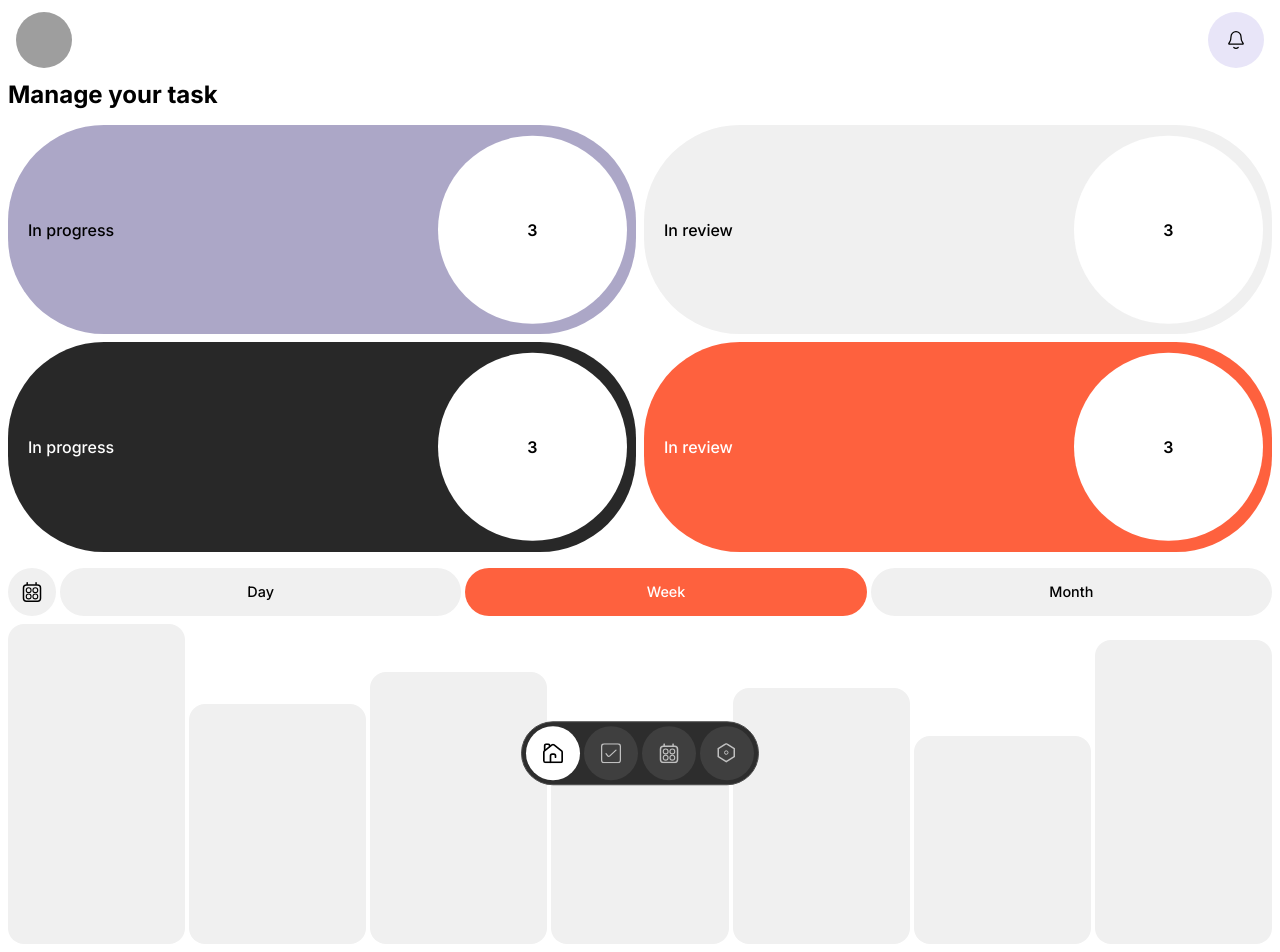
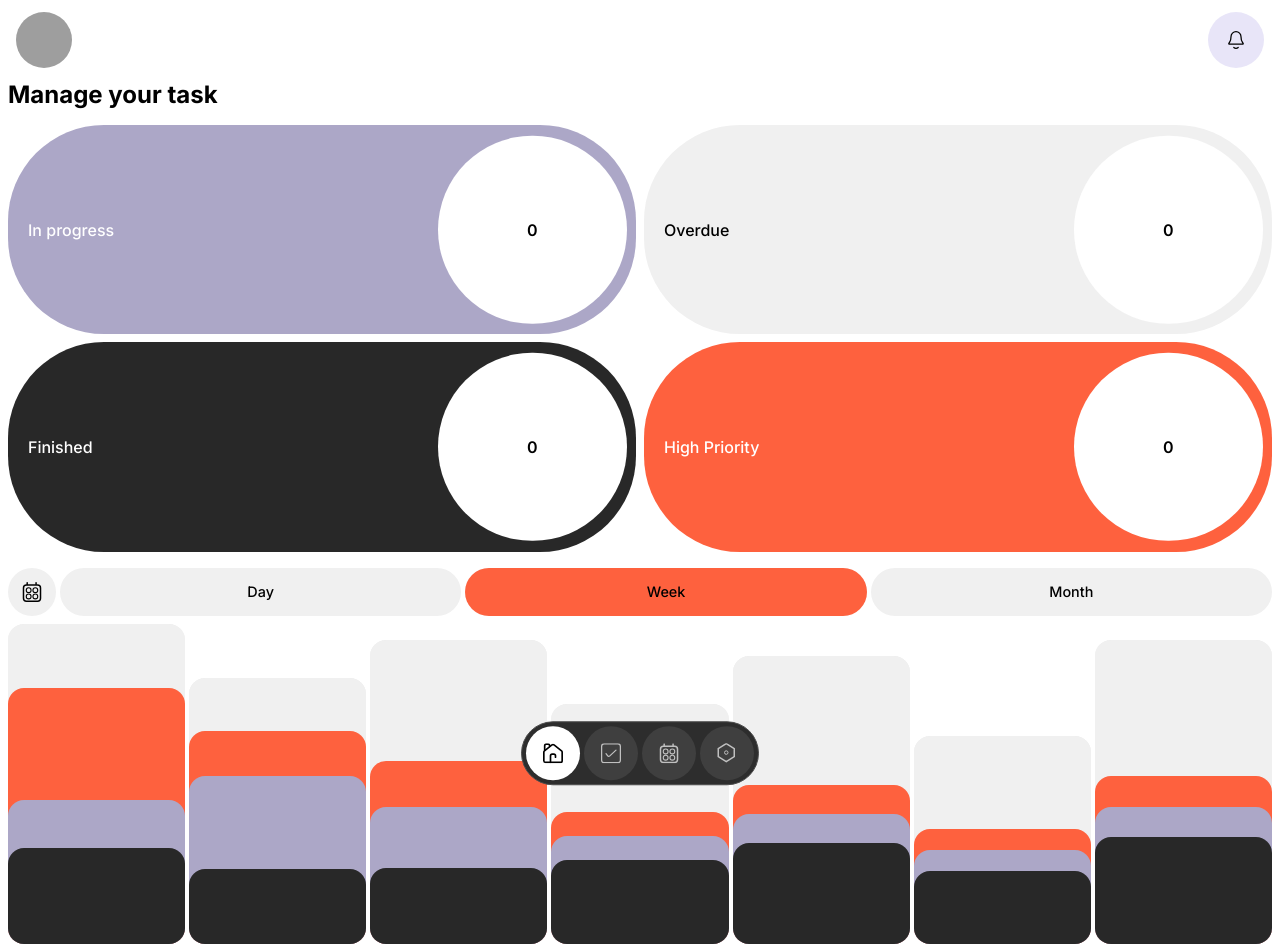
Before and after one commit to Ritiks26/tasky, a React (Vite) app: page / in a window 1280 px wide. Shown: the top 952 px of the page. Built offline with nearby package versions, Linux system fonts and the light colour scheme; no server answers; sample sign-in values are in the browser's storage; grey boxes are pictures that could not be loaded; a web font is replaced by a local one.

Commit message:
feat: make home task card interactive and add colors to bars

```diff
--- a/index.html
+++ b/index.html
@@ -11,6 +11,7 @@
   </head>
   <body>
     <div id="root"></div>
+
     <script type="module" src="/src/main.jsx"></script>
   </body>
 </html>
--- a/src/App.jsx
+++ b/src/App.jsx
@@ -98,7 +98,7 @@ function App() {
               path="/"
               element={
                 <ProtectedRoute>
-                  <Home />
+                  <Home todos={todos} />
                 </ProtectedRoute>
               }
             />
--- a/src/components/HomePill.css
+++ b/src/components/HomePill.css
@@ -1,10 +1,10 @@
 .home-pill {
+  font-family: var(--font-main);
   position: relative;
   height: 100%;
   aspect-ratio: 3 / 1;
   padding: 0 1.25rem;
 
-  background-color: var(--clr-violet);
   border-radius: 6rem;
   display: flex;
   align-items: center;
@@ -15,51 +15,23 @@
     font-weight: 500;
   }
 
-  &::before {
-    content: "3";
+  .home-pill-count {
     position: absolute;
     top: 50%;
     right: 1.5%;
     transform: translateY(-50%);
     height: 90%;
     aspect-ratio: 1 / 1;
-    z-index: 1;
-    background-color: var(--clr-main);
     border-radius: 50%;
 
     display: flex;
     align-items: center;
     justify-content: center;
-    font-family: var(--font-main);
-    font-size: 1rem;
-    font-weight: 600;
-  }
+    background-color: var(--clr-main);
 
-  &:nth-child(2) {
-    background-color: var(--clr-primary);
-
-    &::before {
-      background-color: var(--clr-main);
-      color: var(--text-black);
-    }
-  }
-
-  &:nth-child(3) {
-    background-color: var(--clr-light-dark);
-    color: var(--clr-main);
-
-    &::before {
-      background-color: var(--clr-main);
-      color: var(--text-dark);
-    }
-  }
-
-  &:nth-child(4) {
-    background-color: var(--clr-major);
-    color: var(--text-light);
-
-    &::before {
-      background-color: var(--clr-main);
+    p {
+      font-size: 1rem;
+      font-weight: 600;
       color: var(--text-dark);
     }
   }
--- a/src/components/HomePill.jsx
+++ b/src/components/HomePill.jsx
@@ -1,9 +1,12 @@
 import "./HomePill.css";
 
-export function HomePill({ title }) {
+export function HomePill({ title, count = 0, bg, txt }) {
   return (
-    <div className="home-pill">
-      <p>{title}</p>
+    <div className="home-pill" style={{ backgroundColor: bg }}>
+      <p style={{ color: txt }}>{title}</p>
+      <div className="home-pill-count">
+        <p>{count}</p>
+      </div>
     </div>
   );
 }
--- a/src/pages/Task/Tasks.css
+++ b/src/pages/Task/Tasks.css
@@ -18,7 +18,6 @@
   display: flex;
   flex-direction: column;
   gap: 0.25rem;
-  margin-top: 1rem;
 }
 
 .undo-toast {
--- a/src/pages/calendar/CalendarDates.jsx
+++ b/src/pages/calendar/CalendarDates.jsx
@@ -95,10 +95,19 @@ export function CalendarDates({ fetchTodo, todos }) {
         selectedDate={selectedDate}
         setSelectedDate={setSelectedDate}
       />
+
+      <hr
+        style={{
+          border: "none",
+          borderBottom: "1px solid #b1b1b1",
+          margin: "1.5rem 0 0.5rem 0",
+        }}
+      />
+
       <div className="day-tasks-card">
-        <h2>{format(activeDate, "dd MMM")}</h2>
+        <h1>{format(activeDate, "dd MMM")}</h1>
 
-        {dayTodos.length === 0 && <p>No tasks for this day</p>}
+        {dayTodos.length === 0 && <p>No schedule task for this day!</p>}
 
         {dayTodos.map((todo) => (
           <div className="day-task-card" key={todo.id}>
--- a/src/pages/home/Home.css
+++ b/src/pages/home/Home.css
@@ -28,6 +28,7 @@
     .day,
     .week,
     .month {
+      position: relative;
       background-color: var(--clr-primary);
       height: 6vh;
       width: 100%;
@@ -40,6 +41,7 @@
       p {
         font-weight: 500;
         font-size: 0.9rem;
+        z-index: 2;
       }
     }
 
@@ -48,9 +50,13 @@
       aspect-ratio: 1 / 1;
     }
 
-    .week {
+    .active-filter-task {
       background-color: var(--clr-major);
       color: var(--text-light);
+      position: absolute;
+      inset: 0;
+      border-radius: inherit;
+      z-index: 1;
     }
   }
 }
@@ -65,32 +71,171 @@
   gap: 0.25rem;
 
   .bars {
+    position: relative;
     height: 100%;
     width: 100%;
     background-color: var(--clr-primary);
     border-radius: 1rem;
 
+    .overdue-bar {
+      position: absolute;
+      bottom: 0;
+      height: 100%;
+      width: 100%;
+      background-color: var(--clr-primary);
+      border-radius: inherit;
+    }
+
+    .high-priority-bar {
+      position: absolute;
+      bottom: 0;
+      height: 80%;
+      width: 100%;
+      background-color: var(--clr-major);
+      border-radius: inherit;
+    }
+
+    .in-progress-bar {
+      position: absolute;
+      bottom: 0;
+      height: 45%;
+      width: 100%;
+      background-color: var(--clr-violet);
+      border-radius: inherit;
+    }
+
+    .pending-bar {
+      position: absolute;
+      bottom: 0;
+      height: 30%;
+      width: 100%;
+      background-color: var(--clr-light-dark);
+      border-radius: inherit;
+    }
+
     &:nth-child(2) {
-      height: 75%;
+      height: 83%;
+
+      .overdue-bar {
+        position: absolute;
+        height: 100%;
+      }
+
+      .high-priority-bar {
+        height: 80%;
+      }
+
+      .in-progress-bar {
+        height: 63%;
+      }
+
+      .pending-bar {
+        height: 28%;
+      }
     }
 
     &:nth-child(3) {
-      height: 85%;
+      height: 95%;
+
+      .overdue-bar {
+        position: absolute;
+        height: 100%;
+      }
+
+      .high-priority-bar {
+        height: 60%;
+      }
+
+      .in-progress-bar {
+        height: 45%;
+      }
+
+      .pending-bar {
+        height: 25%;
+      }
     }
 
     &:nth-child(4) {
-      height: 65%;
+      height: 75%;
+
+      .overdue-bar {
+        position: absolute;
+        height: 100%;
+      }
+
+      .high-priority-bar {
+        height: 55%;
+      }
+
+      .in-progress-bar {
+        height: 45%;
+      }
+
+      .pending-bar {
+        height: 35%;
+      }
     }
 
     &:nth-child(5) {
-      height: 80%;
+      height: 90%;
+
+      .overdue-bar {
+        position: absolute;
+        height: 100%;
+      }
+
+      .high-priority-bar {
+        height: 55%;
+      }
+
+      .in-progress-bar {
+        height: 45%;
+      }
+
+      .pending-bar {
+        height: 35%;
+      }
     }
 
     &:nth-child(6) {
       height: 65%;
+
+      .overdue-bar {
+        position: absolute;
+        height: 100%;
+      }
+
+      .high-priority-bar {
+        height: 55%;
+      }
+
+      .in-progress-bar {
+        height: 45%;
+      }
+
+      .pending-bar {
+        height: 35%;
+      }
     }
     &:nth-child(7) {
       height: 95%;
+
+      .overdue-bar {
+        position: absolute;
+        height: 100%;
+      }
+
+      .high-priority-bar {
+        height: 55%;
+      }
+
+      .in-progress-bar {
+        height: 45%;
+      }
+
+      .pending-bar {
+        height: 35%;
+      }
     }
   }
 }
--- a/src/pages/home/Home.jsx
+++ b/src/pages/home/Home.jsx
@@ -1,16 +1,41 @@
+import { motion } from "motion/react";
+import { useState } from "react";
 import { HomePill } from "../../components/HomePill";
+import { getCardStats } from "../../utils/getCardStats";
 import "./Home.css";
 
-export function Home() {
+export function Home({ todos = [] }) {
+  const [activeTasksFilter, setActiveTasksFilter] = useState("week");
+  const stats = getCardStats(todos);
   return (
     <div className="home-container">
       <h1>Manage your task</h1>
 
       <div className="quick-task-view">
-        <HomePill title={"In progress"} />
-        <HomePill title={"In review"} />
-        <HomePill title={"In progress"} />
-        <HomePill title={"In review"} />
+        <HomePill
+          title={"In progress"}
+          bg={"var(--clr-violet)"}
+          txt={"var(--text-light)"}
+          count={stats.inProgress}
+        />
+        <HomePill
+          title={"Overdue "}
+          bg={"var(--clr-primary)"}
+          txt={"var(--text-dark)"}
+          count={stats.Overdue}
+        />
+        <HomePill
+          title={"Finished"}
+          bg={"var(--clr-light-dark)"}
+          txt={"var(--text-light)"}
+          count={stats.Finished}
+        />
+        <HomePill
+          title={"High Priority"}
+          bg={"var(--clr-major)"}
+          txt={"var(--text-light)"}
+          count={stats.highPriority}
+        />
       </div>
 
       <div className="task-schedule">
@@ -48,25 +73,81 @@ export function Home() {
               />
             </svg>
           </div>
-          <div className="day">
+          <div className="day" onClick={() => setActiveTasksFilter("day")}>
+            {activeTasksFilter === "day" && (
+              <motion.div
+                className="active-filter-task"
+                layoutId="filter-tasks"
+                transition={{ duration: 0.4, ease: "easeInOut" }}
+              ></motion.div>
+            )}
             <p>Day</p>
           </div>
-          <div className="week">
+          <div className="week" onClick={() => setActiveTasksFilter("week")}>
+            {activeTasksFilter === "week" && (
+              <motion.div
+                className="active-filter-task"
+                layoutId="filter-tasks"
+                transition={{ duration: 0.4, ease: "easeInOut" }}
+              ></motion.div>
+            )}
             <p>Week</p>
           </div>
-          <div className="month">
+          <div className="month" onClick={() => setActiveTasksFilter("month")}>
+            {activeTasksFilter === "month" && (
+              <motion.div
+                className="active-filter-task"
+                layoutId="filter-tasks"
+                transition={{ duration: 0.4, ease: "easeInOut" }}
+              ></motion.div>
+            )}
             <p>Month</p>
           </div>
         </div>
         <div className="schedule-charts-container">
           <div className="schedule-charts">
-            <div className="bars"></div>
-            <div className="bars"></div>
-            <div className="bars"></div>
-            <div className="bars"></div>
-            <div className="bars"></div>
-            <div className="bars"></div>
-            <div className="bars"></div>
+            <div className="bars">
+              <div className="overdue-bar"></div>
+              <div className="high-priority-bar"></div>
+              <div className="in-progress-bar"></div>
+              <div className="pending-bar"></div>
+            </div>
+            <div className="bars">
+              <div className="overdue-bar"></div>
+              <div className="high-priority-bar"></div>
+              <div className="in-progress-bar"></div>
+              <div className="pending-bar"></div>
+            </div>
+            <div className="bars">
+              <div className="overdue-bar"></div>
+              <div className="high-priority-bar"></div>
+              <div className="in-progress-bar"></div>
+              <div className="pending-bar"></div>
+            </div>{" "}
+            <div className="bars">
+              <div className="overdue-bar"></div>
+              <div className="high-priority-bar"></div>
+              <div className="in-progress-bar"></div>
+              <div className="pending-bar"></div>
+            </div>{" "}
+            <div className="bars">
+              <div className="overdue-bar"></div>
+              <div className="high-priority-bar"></div>
+              <div className="in-progress-bar"></div>
+              <div className="pending-bar"></div>
+            </div>{" "}
+            <div className="bars">
+              <div className="overdue-bar"></div>
+              <div className="high-priority-bar"></div>
+              <div className="in-progress-bar"></div>
+              <div className="pending-bar"></div>
+            </div>
+            <div className="bars">
+              <div className="overdue-bar"></div>
+              <div className="high-priority-bar"></div>
+              <div className="in-progress-bar"></div>
+              <div className="pending-bar"></div>
+            </div>
           </div>
           <div className="schedule-weekdays">
             <p>S</p>
--- /dev/null
+++ b/src/utils/getCardStats.jsx
@@ -0,0 +1,26 @@
+import { endOfDay } from "date-fns";
+
+export function getCardStats(todos) {
+  const now = new Date();
+
+  let inProgress = 0;
+  let Overdue = 0;
+  let Finished = 0;
+  let highPriority = 0;
+
+  todos.forEach((todo) => {
+    if (todo.completed) {
+      Finished++;
+      return;
+    }
+
+    const isOverDue = todo.dueDate && endOfDay(new Date(todo.dueDate)) < now;
+
+    if (isOverDue) Overdue++;
+    else inProgress++;
+
+    if (todo.priority?.toLowerCase() === "high") highPriority++;
+  });
+
+  return { inProgress, Overdue, Finished, highPriority };
+}
```
